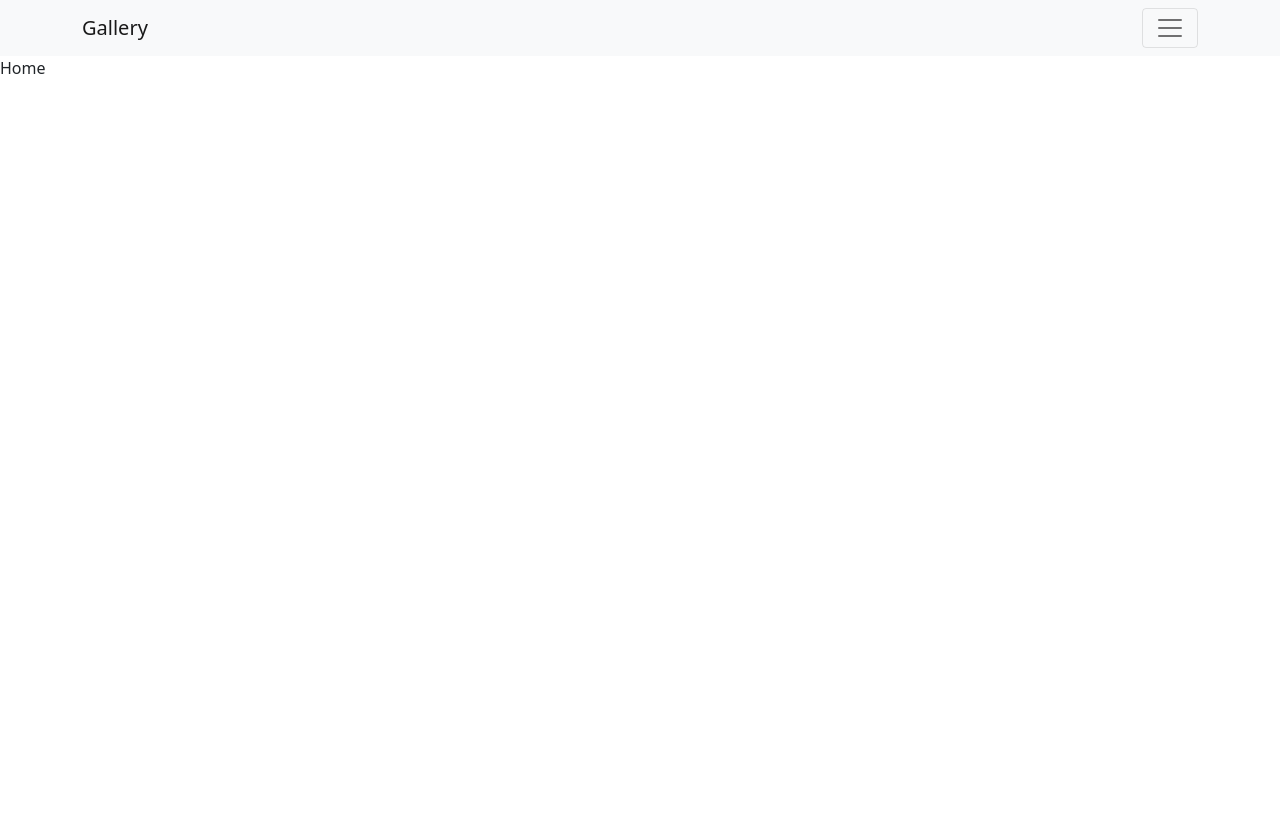
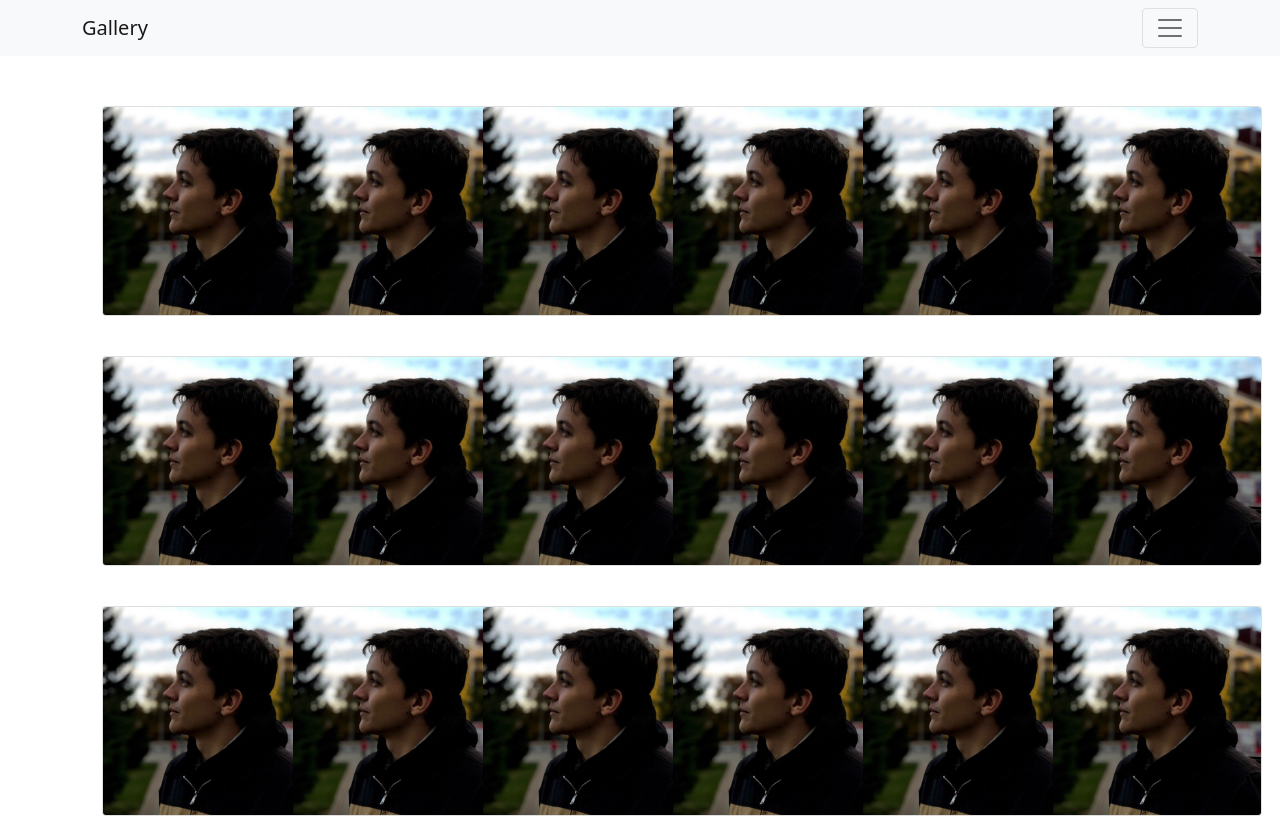
Before and after one commit to Wrx246/Gallery, a React (Create React App) app: page / in a window 1280 px wide. Shown: the top 817 px of the page. Built offline with nearby package versions, Linux system fonts and the light colour scheme.

Commit message:
feat: added cards and grid

```diff
--- /dev/null
+++ b/src/UI/MyCard.jsx
@@ -0,0 +1,16 @@
+import React from "react";
+import { Card, Button } from "react-bootstrap";
+import Avatar from '../Assets/Images/Avatar.jpg';
+import st from './MyCard.module.scss';
+
+
+const MyCard = () => {
+    return (
+        <Card className={st.myCard} style={{width: '210px'}}>
+            <Card.Img className={st.myimg} src={Avatar} />
+            <Button className={st.mybtn}>Details</Button>
+        </Card>
+    )
+}
+
+export default MyCard;
--- /dev/null
+++ b/src/UI/MyCard.module.scss
@@ -0,0 +1,23 @@
+.mybtn {
+    margin: 0;
+    position: absolute;
+    top: 50%;
+    left: 50%;
+    margin-right: -50%;
+    transform: translate(-50%, -50%);
+    &:hover {
+        cursor: pointer;
+        z-index:555555 !important;
+    }
+}
+
+.myimg {
+    z-index: 1;
+    &:hover {
+        z-index: 0;
+    }
+}
+
+.myCard {
+    margin: 20px;
+}
--- a/src/components/Home/Home.jsx
+++ b/src/components/Home/Home.jsx
@@ -1,10 +1,21 @@
 import React from "react";
+import { Col, Container, Row } from "react-bootstrap";
+import MyCard from "../../UI/MyCard";
+import st from './Home.module.scss';
 
 
 
 const Home = () => {
     return (
-        <div>Home</div>
+        <Container className={st.home__content}>
+            <Row xs={4} md={6} className="g-24">
+            {Array.from({ length: 24 }).map((_, idx) => (
+                <Col>
+                    <MyCard />
+                </Col>
+                ))}
+            </Row>
+        </Container>
     )
 }
 
--- /dev/null
+++ b/src/components/Home/Home.module.scss
@@ -0,0 +1,4 @@
+.home__content {
+    margin-top: 30px;
+    margin-bottom: 30px;
+}
```
